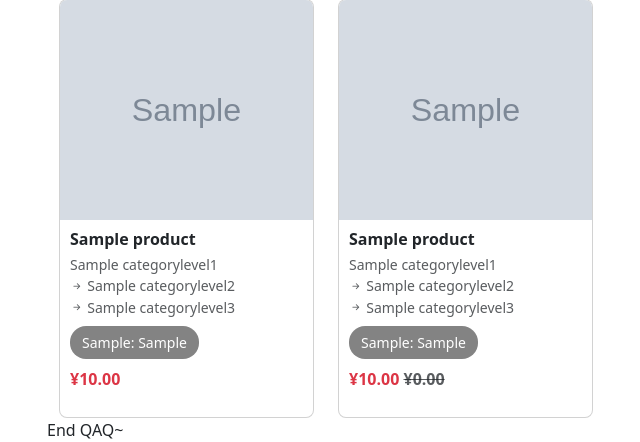
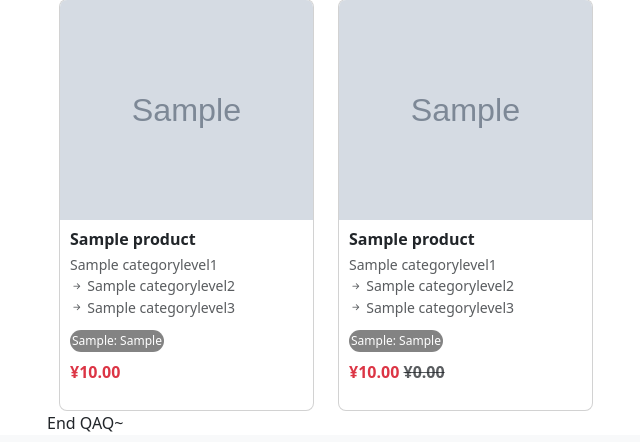
Before and after one commit to DurianLT/Online-Shopping-System-Group-1, a Django app: page / in a window 1280 px wide. Shown: the part 547-989 px from the top of the page, without its empty margins (35-675 px from the left). Run offline with Django 5.2, Linux system fonts and the light colour scheme; tables that the repository leaves empty hold one stand-in row (values such as "Sample post"); grey boxes marked "Sample" are stand-in pictures; some libraries are stand-ins or nearby versions.

Commit message:
样式的进一步修改

```diff
--- a/OSSG1/templates/products/product_list.html
+++ b/OSSG1/templates/products/product_list.html
@@ -145,16 +145,18 @@
             padding: 6px 12px;
             border-radius: 16px;
             color: white;
-            font-size: 14px;
+            font-size: 12px;
             font-weight: 500;
             background-color: rgba(100, 100, 100, 0.8); /* 默认颜色（灰色） */
             backdrop-filter: blur(4px); /* 背景微模糊 */
             display: inline-block;
+            margin-top: 4px;
+            padding: 2px;
         }
 
         /* 根据不同属性名设置不同背景色 */
         .attr-color {
-            background-color: rgba(255, 99, 132, 0.8); /* 红色 */
+            background-color: rgba(35, 250, 250, 0.8); /* 红色 */
         }
 
         .attr-size {
@@ -166,11 +168,11 @@
         }
 
         .attr-brand {
-            background-color: rgba(255, 206, 86, 0.8); /* 黄色 */
+            background-color: rgba(35, 99, 236, 0.8); /* 黄色 */
         }
 
         .attr-style {
-            background-color: rgba(153, 102, 255, 0.8); /* 紫色 */
+            background-color: rgba(47, 135, 235, 0.8); /* 紫色 */
         }
 
         .no-attr {
```
